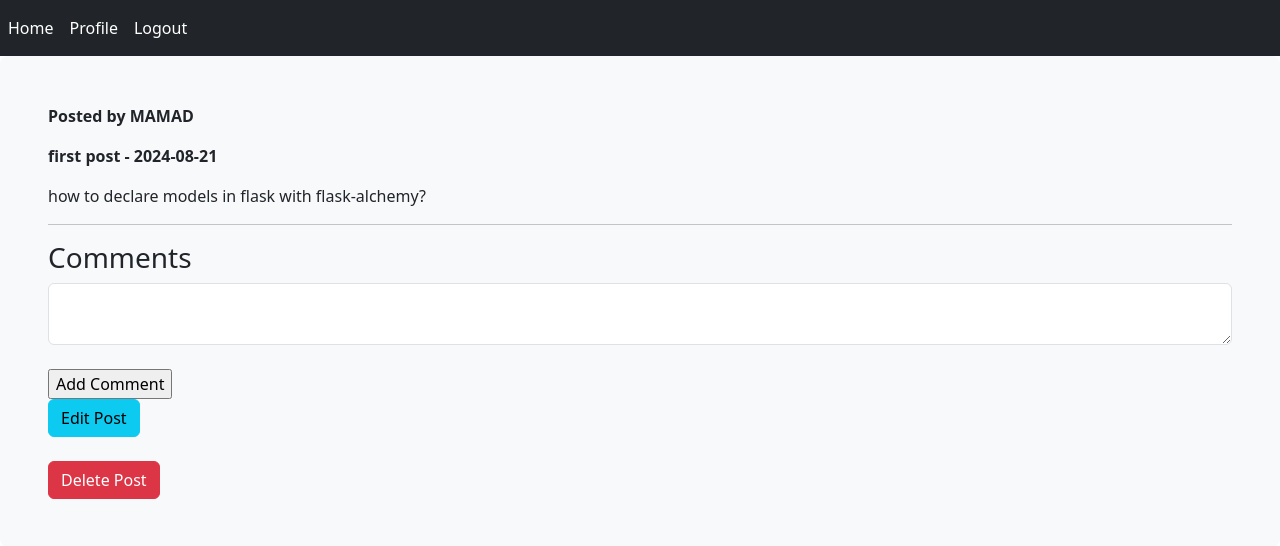
After one commit to navidr98/Social-network-Flask, a Flask app: page /post_detail/1 in a window 1280 px wide. The commit adds this page. Shown: the top 546 px of the page. Run offline with Flask 3, Linux system fonts and the light colour scheme; a user stored in the database is signed in; data comes from the database, SQL or seed files in the repository; both versions use the stored data as it was after the commit; data that the repository does not hold is empty; some libraries are stand-ins or nearby versions.

Commit message:
add comment to post part1

```diff
--- a/A/blog/forms.py
+++ b/A/blog/forms.py
@@ -55,7 +55,17 @@ class EditProfileFrom(FlaskForm):
             if user:
                 raise ValidationError("This email already exists")
 
-class Postform(FlaskForm):
+class PostForm(FlaskForm):
     title = StringField('Title', validators=[DataRequired()])
     content = TextAreaField('Content', validators=[DataRequired()])
     submit = SubmitField('Post')
+
+
+class EditPostForm(FlaskForm):
+    title = StringField('Title', validators=[DataRequired()])
+    content = TextAreaField('Content', validators=[DataRequired()])
+    submit = SubmitField('Edit Post')
+
+class CommentForm(FlaskForm):
+    content = TextAreaField('Comment')
+    submit = SubmitField('Add Comment')
--- a/A/blog/routes.py
+++ b/A/blog/routes.py
@@ -1,7 +1,7 @@
 from flask import render_template, redirect, url_for, flash, request, abort
 from blog import app, db, bcrypt
-from blog.forms import RegistrationForm, LoginForm, EditProfileFrom, Postform
-from blog.models import User, Post
+from blog.forms import RegistrationForm, LoginForm, EditProfileFrom, PostForm ,EditPostForm, CommentForm
+from blog.models import User, Post, Comment
 from flask_login import login_user, current_user, logout_user, login_required
 
 
@@ -10,16 +10,6 @@ from flask_login import login_user, current_user, logout_user, login_required
 def home():
     posts = Post.query.all()
     return render_template('home.html', posts=posts)
-
-
-@app.route('/detail/<int:post_id>')
-def detail(post_id):
-    post =Post.query.get_or_404(post_id)
-    return render_template('detail.html', post=post)
-
-
-
-
 
 @app.route('/register', methods=['GET', 'POST'])
 def register():
@@ -66,10 +56,14 @@ def logout():
     return redirect(url_for('home'))
 
 
-@app.route('/profile', methods=['GET','POST'])
+@app.route('/profile')
 @login_required
 def profile():
+    return render_template('profile.html' )
 
+
+@app.route('/profile/edit/>', methods=['GET','POST'])
+def edit_profile():
     form = EditProfileFrom()
 
     if form.validate_on_submit():
@@ -78,25 +72,26 @@ def profile():
             current_user.email = form.email.data
             db.session.commit()
             flash('Your profile has been updated','info')
-            return redirect(url_for('profile'))
+            return redirect(url_for('edit_profile'))
 
         elif form.submit_pass.data:
             hashed_password = bcrypt.generate_password_hash(form.password.data).decode('utf-8')
             current_user.password = hashed_password
             db.session.commit()
             flash('Your password has been updated','info')
-            return redirect(url_for('profile'))
+            return redirect(url_for('edit_profile'))
 
     elif request.method == 'GET':
         form.username.data = current_user.username
         form.email.data = current_user.email
-    return render_template('profile.html', form=form)
+    return render_template('edit_profile.html', form=form)
+
 
 
 @app.route('/post/new', methods=['GET','POST'])
 @login_required
 def new_post():
-    form = Postform()
+    form = PostForm()
     if form.validate_on_submit():
         post = Post(title=form.title.data, content=form.content.data, author=current_user)
         db.session.add(post)
@@ -118,3 +113,39 @@ def delete_post(post_id):
     db.session.commit()
     flash('Post deleted successfully', 'success')
     return redirect(url_for('home'))
+
+
+@app.route('/post/update/<int:post_id>', methods=['GET','POST'])
+@login_required
+def edit_post(post_id):
+    form = EditPostForm()
+    post = Post.query.get_or_404(post_id)
+    if post.author != current_user:
+        abort(403)
+    if form.validate_on_submit():
+        post.title = form.title.data
+        post.content = form.content.data
+        db.session.commit()
+        flash('Post updated successfully', 'success')
+        return redirect(url_for('post_detail', post_id=post.id))
+
+    elif request.method == 'GET':
+        form.title.data = post.title
+        form.content.data = post.content
+    return render_template('edit_post.html', form=form)
+
+
+
+@app.route('/post_detail/<int:post_id>', methods=('GET', 'POST'))
+@login_required
+def post_detail(post_id):
+    form = CommentForm()
+    post = Post.query.get_or_404(post_id)
+    if form.validate_on_submit() and form.submit.data:
+        comment = Comment(contet=form.content.data, post=post)
+        db.session.add(comment)
+        db.session.commit()
+        flash('Your comment added successfully', 'success')
+        return redirect(url_for('post_detail', post_id=post.id))
+
+    return render_template('post_detail.html', post=post, form=form)
--- a/A/blog/templates/includes/navbar.html
+++ b/A/blog/templates/includes/navbar.html
@@ -3,8 +3,6 @@
         <a class="nav-link active" aria-current="page" href="{{ url_for('home') }}">Home</a>
         {% if current_user.is_authenticated %}
             <a class="nav-link active" aria-current="page" href="{{ url_for('profile') }}">Profile</a>
-            <a class="nav-link active" aria-current="page" href="">Posts</a>
-            <a class="nav-link active" aria-current="page" href="{{ url_for('new_post') }}">Add post</a>
             <a class="nav-link active" aria-current="page" href="{{ url_for('logout') }}">Logout</a>
         {% else %}
             <a class="nav-link active" aria-current="page" href="{{ url_for('login') }}">Login</a>
--- /dev/null
+++ b/A/blog/templates/post_detail.html
@@ -0,0 +1,38 @@
+{% extends 'base.html' %}
+
+{% block title %}Home{% endblock %}
+
+{% block content %}
+
+    <div class="content">
+        <div class="post">
+            <p><b>Posted by {{ post.author.username|upper }}</b></p>
+            <b>
+                <p class="title">{{ post.title }} - {{ post.date.strftime('%Y-%m-%d') }}</p>
+            </b>
+            <div class="content">
+                <p>{{ post.content }}</p>
+            </div>
+            <hr>
+            <h3>Comments</h3>
+
+            {% for comment in post.comments %}
+                <div class="comment">
+                    <p>comment by {{ comment.username }}</p>
+                    <p>{{ comment.content }}</p>
+                </div>
+            {% endfor %}
+            <form action="" method="post">
+                {{ csrf_toekn }}
+                {{ form.content(class='form-control') }}<br>
+                {{ form.submit }}
+            </form>
+        </div>
+    </div>
+
+
+    {% if post.author == current_user %}
+        <a href="{{ url_for('edit_post', post_id=post.id) }}" class="btn btn-info">Edit Post</a><br><br>
+        <a href="{{ url_for('delete_post', post_id=post.id) }}" class="btn btn-danger">Delete Post</a>
+    {% endif %}
+{% endblock %}
```
Also changed, not shown: A/blog/models.py (+9 -5 lines), A/blog/static/home.css (added, +31 -0 lines), A/blog/templates/detail.html (deleted, +0 -14 lines), A/blog/templates/edit_post.html (added, +16 -0 lines), A/blog/templates/edit_profile.html (added, +26 -0 lines), A/blog/templates/home.html (+16 -2 lines), A/blog/templates/profile.html (+3 -16 lines), A/blog.db.
